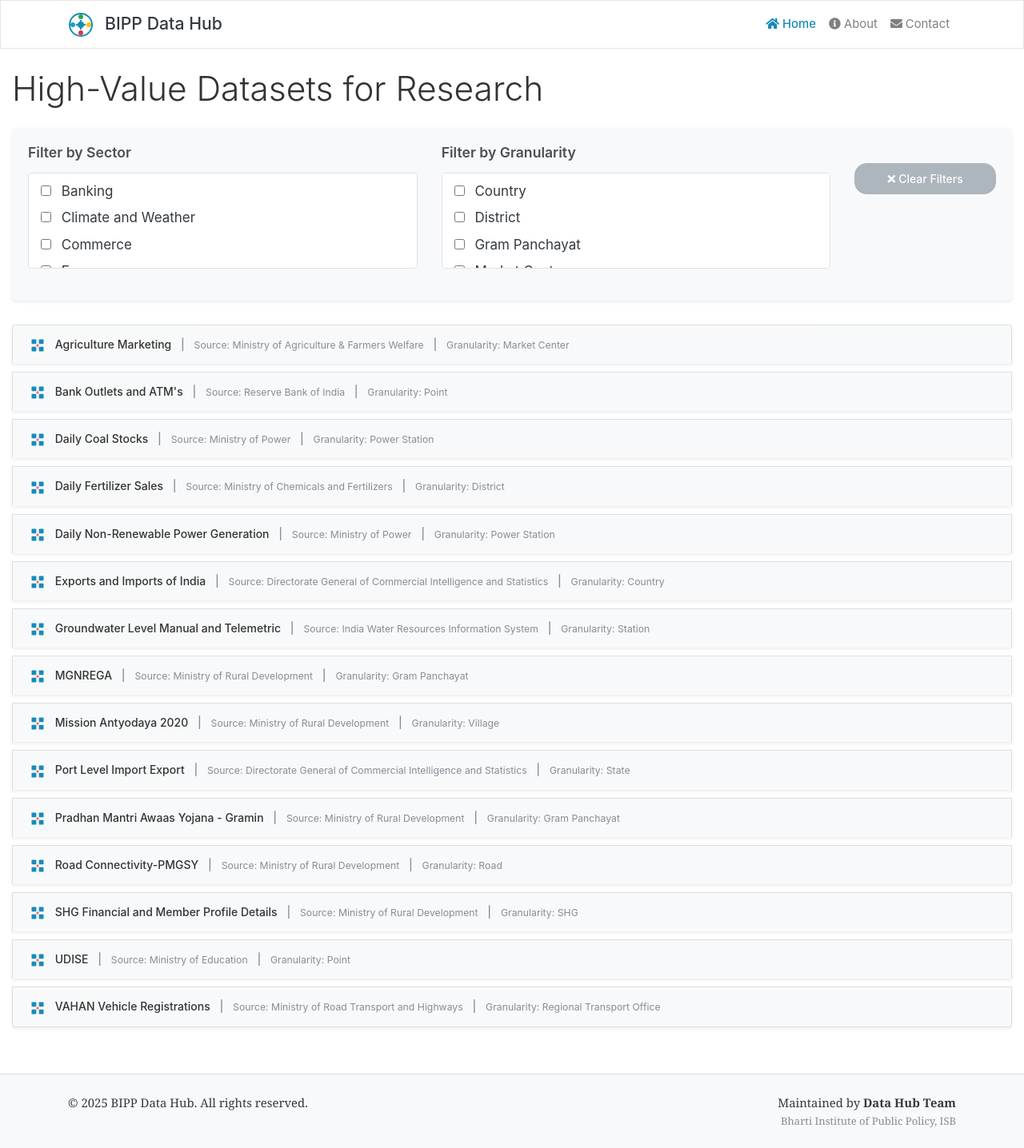
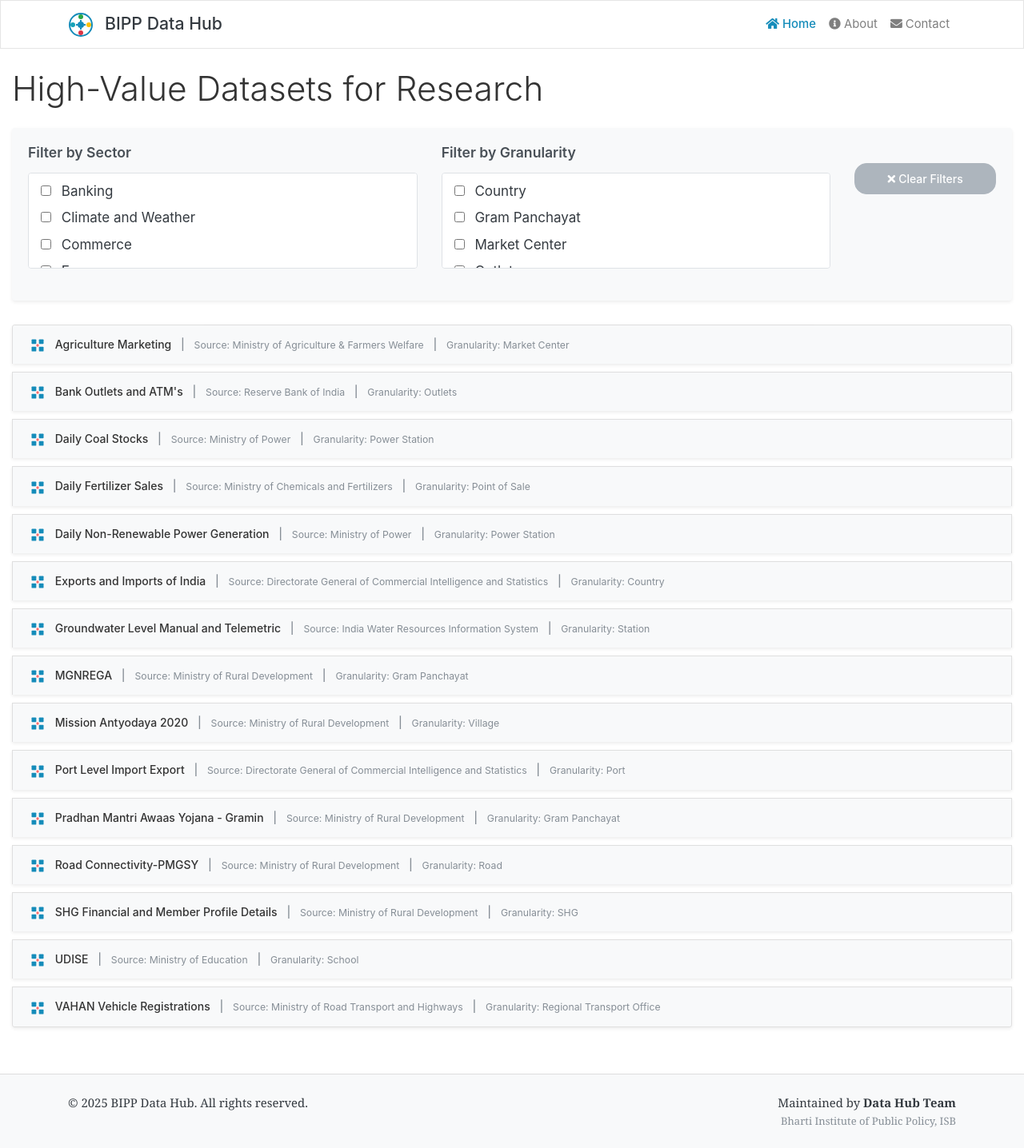
Before and after one commit to bippisb/data-hub, a Jekyll site: the page built from index.html, in a window 1280 px wide. Shown: the whole page at 80% size. Built offline with Jekyll 4.4.1, drawn with Linux system fonts in a browser that asks for light colours.

Commit message:
Fixes suggested by Prof

```diff
--- a/_data/filters.json
+++ b/_data/filters.json
@@ -15,15 +15,16 @@
   ],
   "granularities": [
     "Country",
-    "District",
     "Gram Panchayat",
     "Market Center",
-    "Point",
+    "Outlets",
+    "Point of Sale",
+    "Port",
     "Power Station",
     "Regional Transport Office",
     "Road",
     "SHG",
-    "State",
+    "School",
     "Station",
     "Village"
   ]
```
Also changed, not shown: _data/datasets.json.
